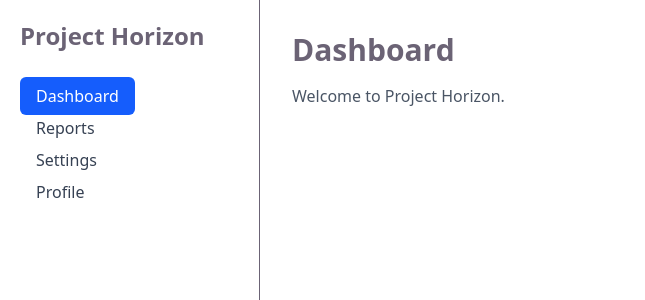
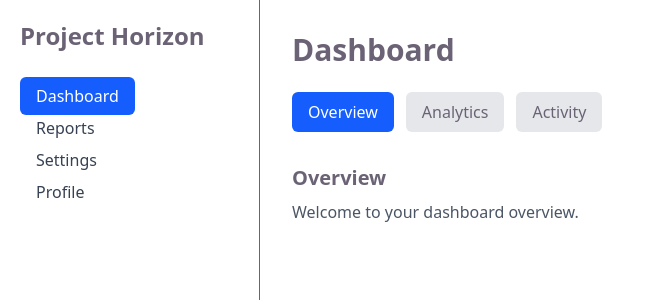
Before and after one commit to CrimsonUnicorn/Project-Horizon, a React (Vite) app in the folder horizon/: page / in a window 1280 px wide. Shown: the top 300 px of the page, without its empty margins (0-645 px from the left). Built offline with nearby package versions, Linux system fonts and the light colour scheme.

Commit message:
FE-07.1	Router Context Attachment & Tab Automation

```diff
--- a/horizon/src/features/Settings/PreferenceSection.tsx
+++ b/horizon/src/features/Settings/PreferenceSection.tsx
@@ -3,9 +3,8 @@ import WhitespaceCard from "../../components/WhitespaceCard/WhitespaceCard";
 
 interface PreferenceSectionProps {
 
-        theme: string;
-        language: string;
-
+    theme: string;
+    language: string;
     onChange: React.ChangeEventHandler<HTMLInputElement | HTMLSelectElement>;
 }
 
--- a/horizon/src/pages/Dashboard.tsx
+++ b/horizon/src/pages/Dashboard.tsx
@@ -1,10 +1,84 @@
+import { useSearchParams } from "react-router-dom";
+
 function Dashboard() {
+  const [searchParams, setSearchParams] = useSearchParams();
+  const activeTab = searchParams.get("tab") || "overview";
+
+  const handleTabChange = (tab: string) => {
+    setSearchParams({ tab });
+  }
+
   return (
     <>
-      <h2 className="text-3xl font-semibold">Dashboard</h2>
-      <p className="mt-4 text-gray-600">
-        Welcome to Project Horizon.
-      </p>
+
+      <h2 className="text-3xl font-semibold">
+        Dashboard
+      </h2>
+
+      <div className="mt-6 flex gap-3">
+        <button
+          onClick={() => handleTabChange("overview")}
+          className={`rounded-md px-4 py-2 transition ${activeTab === "overview"
+              ? "bg-blue-600 text-white"
+              : "bg-gray-200 hover:bg-gray-300"
+            }`}
+
+        >
+          Overview
+        </button>
+
+        <button
+          onClick={() => handleTabChange("analytics")}
+          className={`rounded-md px-4 py-2 transition ${activeTab === "analytics"
+              ? "bg-blue-600 text-white"
+              : "bg-gray-200 hover:bg-gray-300"
+            }`}
+
+        >
+          Analytics
+        </button>
+
+        <button
+          onClick={() => handleTabChange("activity")}
+          className={`rounded-md px-4 py-2 transition ${activeTab === "activity"
+              ? "bg-blue-600 text-white"
+              : "bg-gray-200 hover:bg-gray-300"
+            }`}
+
+        >
+          Activity
+        </button>
+      </div>
+
+      <div className="mt-8">
+        {activeTab === "overview" &&
+          <>
+            <h3 className="text-xl font-semibold">Overview</h3>
+            <p className="mt-2 text-gray-600">
+                Welcome to your dashboard overview.
+            </p>
+        </>
+          }
+
+        {activeTab === "analytics" &&
+          <>
+            <h3 className="text-xl font-semibold">Analytics</h3>
+            <p className="mt-2 text-gray-600">
+                Here's your analytics information.
+            </p>
+          </>
+        }
+
+        {activeTab === "activity" &&
+          <>
+            <h3 className="text-xl font-semibold">Activity</h3>
+            <p className="mt-2 text-gray-600">
+                Here's your activity information.
+            </p>
+          </>
+        }
+      </div>
+
     </>
   );
 }
```
